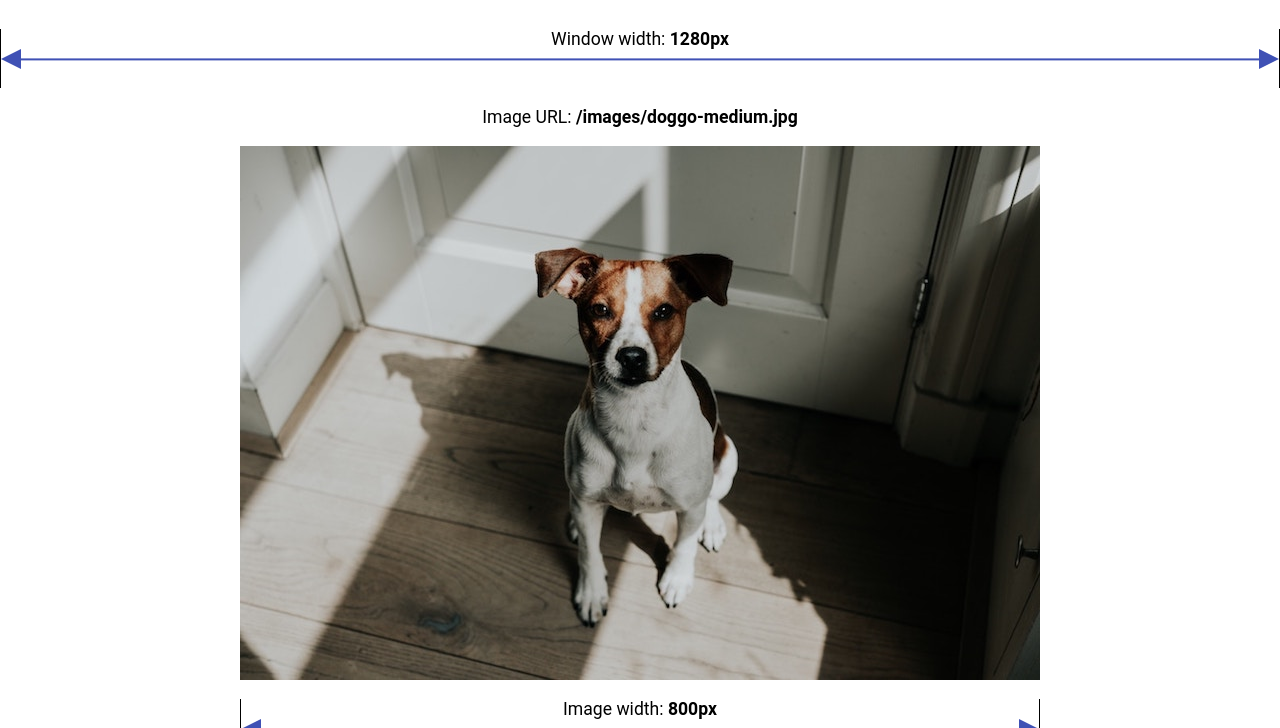
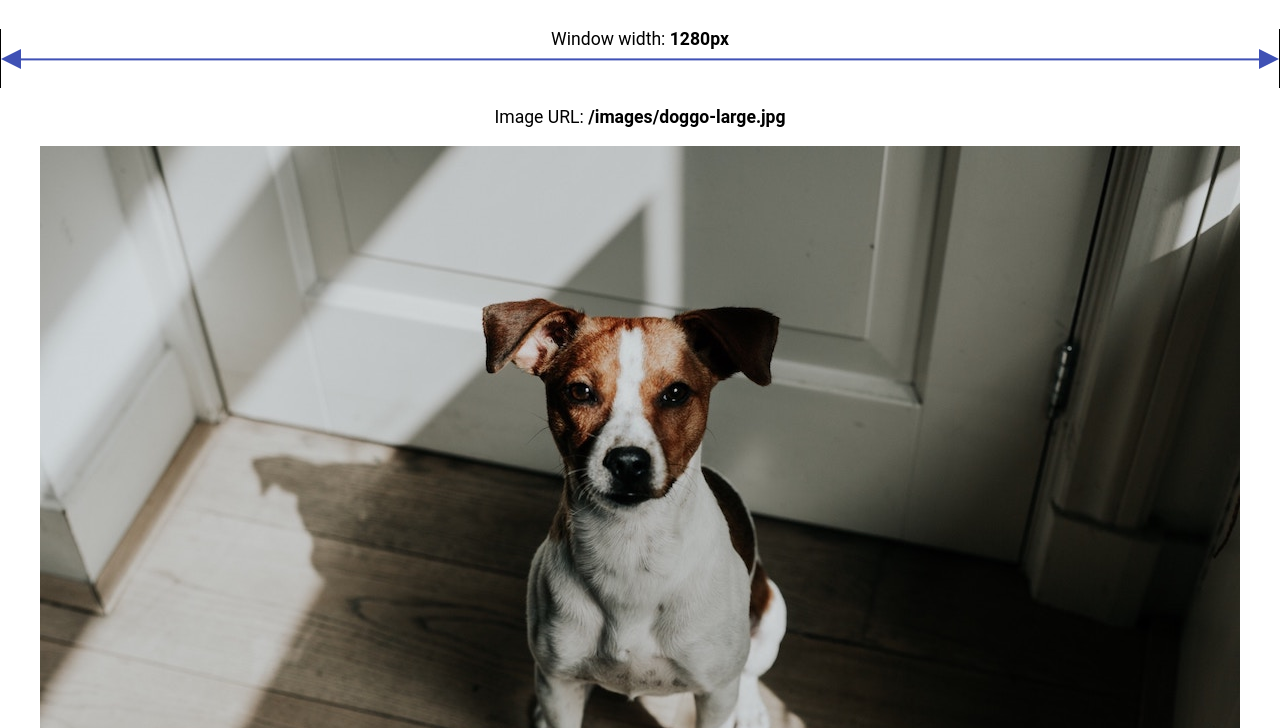
Before and after one commit to DavidScales/responsive-images-glitch, a website: page views/index.html in a window 1280 px wide. Shown: the part 72-800 px from the top of the page. Drawn offline with Linux system fonts and the light colour scheme.

Commit message:
fix(starter): use larger img, correct attribute

```diff
--- a/public/show-measurements.js
+++ b/public/show-measurements.js
@@ -27,7 +27,7 @@ const windowWidthElem = document.querySelector('#window-width');
 const updatePage = () => {
   showUrl(imgUrlElem, 'Image URL', imgElem.currentSrc)
   showMeasurement(windowWidthElem, 'Window width', window.innerWidth);
-  showMeasurement(imgWidthElem, 'Image width', imgElem.naturalWidth);
+  showMeasurement(imgWidthElem, 'Image width', imgElem.width);
   updatingDOM = false;
 };
 
--- a/views/index.html
+++ b/views/index.html
@@ -22,7 +22,7 @@
 
 
         <!-- TODO: make our image responsive! -->
-        <img src="/images/doggo-medium.jpg" alt="A handsome doggo waiting patiently">
+        <img src="/images/doggo-large.jpg" alt="A handsome doggo waiting patiently">
 
 
         <br>
```
